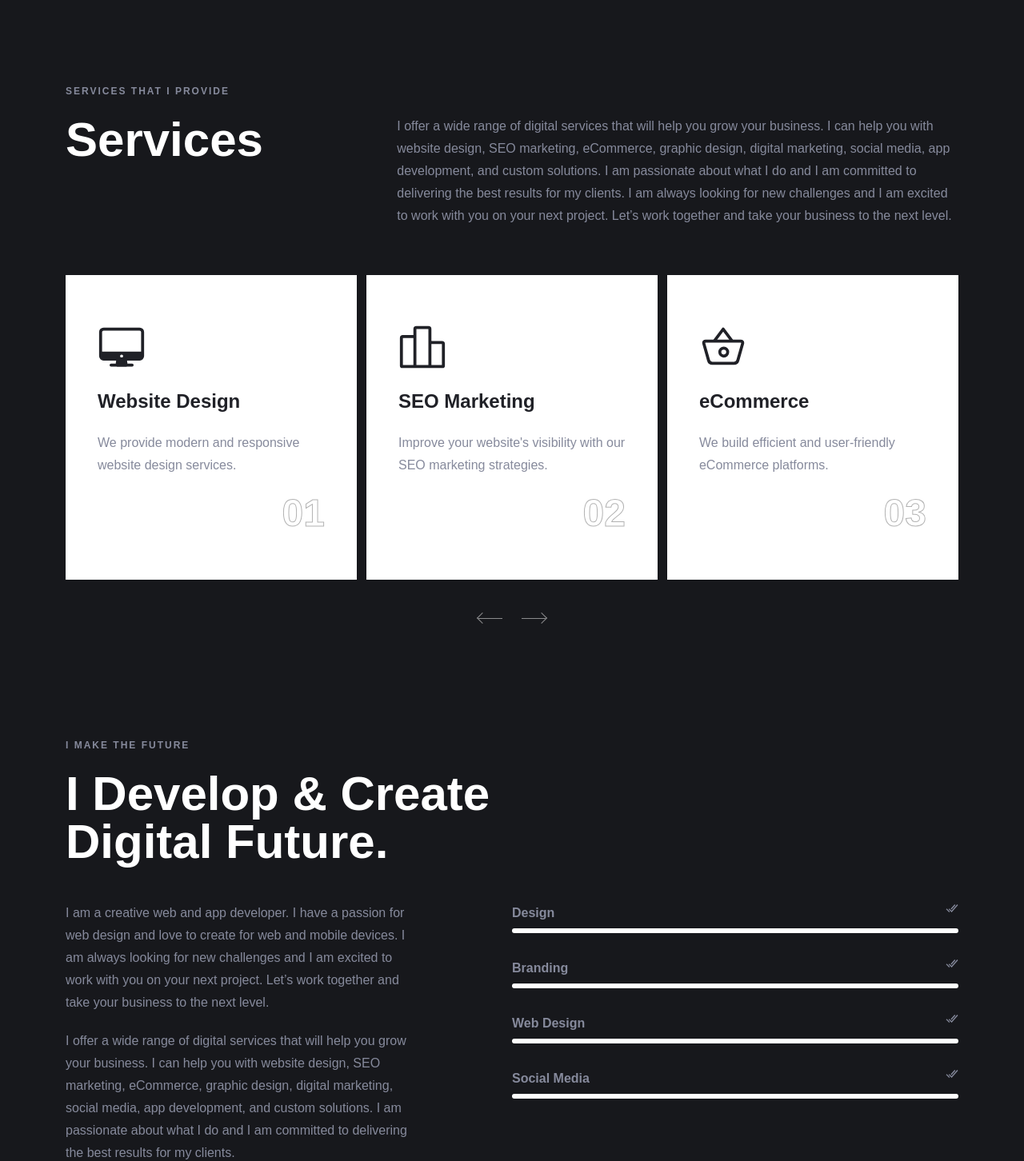
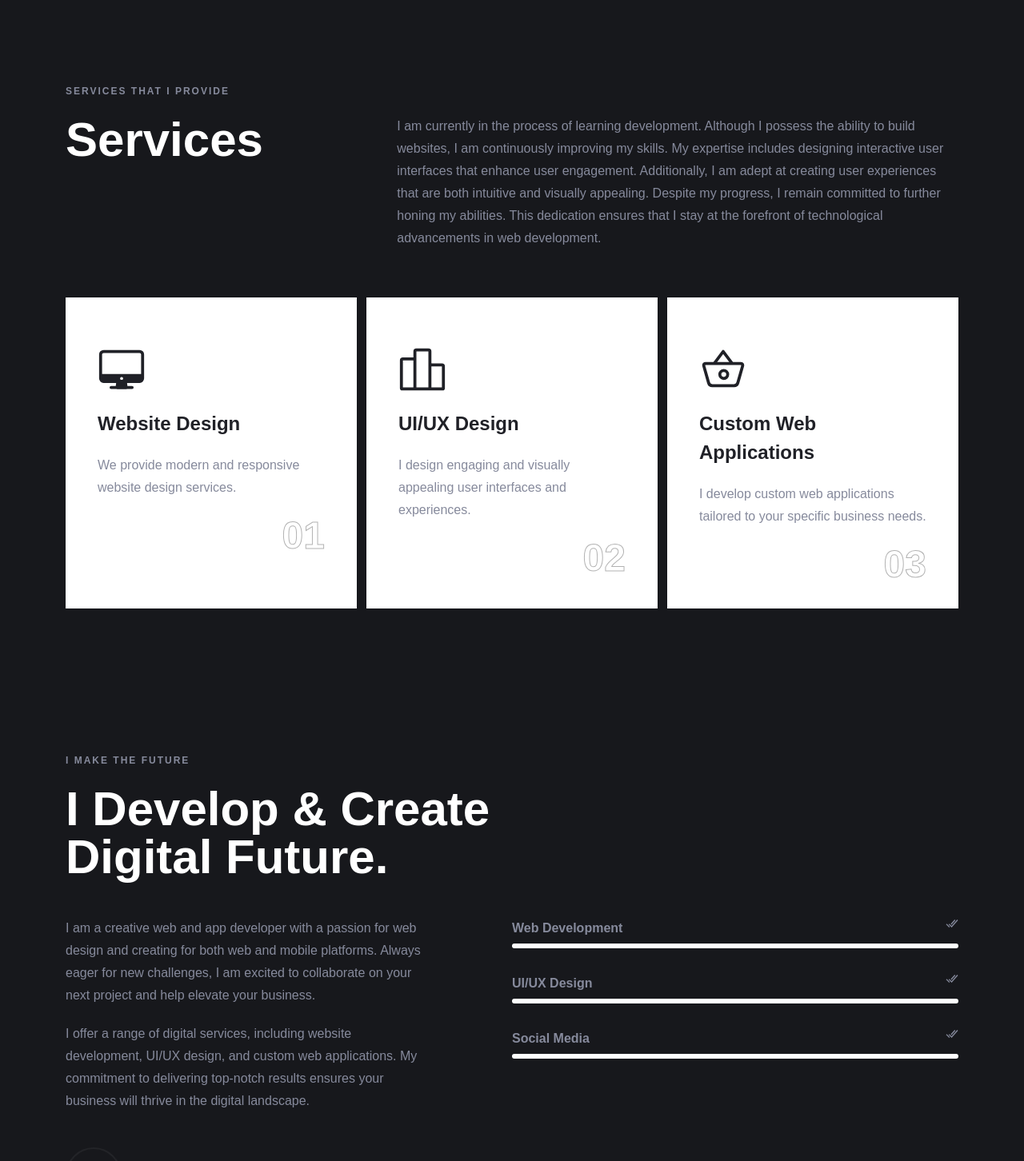
Before and after one commit to Evre-nos/evrenosenpai, a Next.js app: page / in a window 1280 px wide. Shown: the part 724-2176 px from the top of the page at 80% size. Built offline with nearby package versions, Linux system fonts and the light colour scheme; a web font is replaced by a local one.

Commit message:
internal issues fixedd

```diff
--- a/app/layouts/Service.js
+++ b/app/layouts/Service.js
@@ -1,4 +1,4 @@
-"use client"
+"use client";
 
 // Importing necessary components
 import Slider from "@/app/components/Slider";
@@ -9,38 +9,56 @@ const Service = () => {
   return (
     <section id="services" className="service" aria-labelledby="service-label">
       <div className="container">
+        <div className="title-wrapper">
+          <div>
+            <p className="section-subtitle">Services That I Provide</p>
 
-                <div className="title-wrapper">
-
-                    <div>
-                        <p className="section-subtitle">
-                            Services That I Provide
-                        </p>
-
-                        <h2 className="h2 section-title" id="service-label">Services</h2>
+            <h2 className="h2 section-title" id="service-label">
+              Services
+            </h2>
           </div>
 
           <p className="section-text">
-                        I offer a wide range of digital services that will help you grow your business. I can help you with website design, SEO marketing, eCommerce, graphic design, digital marketing, social media, app development, and custom solutions. I am passionate about what I do and I am committed to delivering the best results for my clients. I am always looking for new challenges and I am excited to work with you on your next project. Let’s work together and take your business to the next level.
+            I am currently in the process of learning development. Although I
+            possess the ability to build websites, I am continuously improving
+            my skills. My expertise includes designing interactive user
+            interfaces that enhance user engagement. Additionally, I am adept at
+            creating user experiences that are both intuitive and visually
+            appealing. Despite my progress, I remain committed to further honing
+            my abilities. This dedication ensures that I stay at the forefront
+            of technological advancements in web development.
           </p>
-
         </div>
 
-                <Slider slides={[
-                    { icon: 'IoDesktopOutline', title: 'Website Design', text: 'We provide modern and responsive website design services.', number: '01', link: '#' },
-                    { icon: 'IoPodiumOutline', title: 'SEO Marketing', text: 'Improve your website\'s visibility with our SEO marketing strategies.', number: '02', link: '#' },
-                    { icon: 'IoBasketOutline', title: 'eCommerce', text: 'We build efficient and user-friendly eCommerce platforms.', number: '03', link: '#' },
-                    { icon: 'IoColorFilterOutline', title: 'Graphic Design', text: 'Our graphic design services will help your brand stand out.', number: '04', link: '#' },
-                    { icon: 'IoMegaphoneOutline', title: 'Digital Marketing', text: 'Expand your reach with our comprehensive digital marketing services.', number: '05', link: '#' },
-                    { icon: 'IoChatbubbleOutline', title: 'Social Media', text: 'We can help you engage your audience through social media.', number: '06', link: '#' },
-                    { icon: 'IoPhonePortraitOutline', title: 'App Development', text: 'We develop mobile apps that are intuitive and user-friendly.', number: '07', link: '#' },
-                    { icon: 'IoCodeSlashOutline', title: 'Custom Solutions', text: 'We provide custom solutions for your unique business needs.', number: '08', link: '#' },
-                ]} />
-
+        <Slider
+          slides={[
+            {
+              icon: "IoDesktopOutline",
+              title: "Website Design",
+              text: "We provide modern and responsive website design services.",
+              number: "01",
+              link: "#",
+            },
+            {
+              icon: "IoPodiumOutline",
+              title: "UI/UX Design",
+              text: "I design engaging and visually appealing user interfaces and experiences.",
+              number: "02",
+              link: "#",
+            },
+            {
+              icon: "IoBasketOutline",
+              title: "Custom Web Applications",
+              text: "I develop custom web applications tailored to your specific business needs.",
+              number: "03",
+              link: "#",
+            },
+          ]}
+        />
       </div>
     </section>
-    )
-}
+  );
+};
 
 // Exporting the Service component as the default export of this module
-export default Service
+export default Service;
--- a/app/layouts/Skills.js
+++ b/app/layouts/Skills.js
@@ -1,6 +1,6 @@
 // Importing necessary dependencies and components
-import React from 'react'; // React library
-import { IoCheckmarkDoneSharp } from 'react-icons/io5'; // Icon from react-icons library
+import React from "react"; // React library
+import { IoCheckmarkDoneSharp } from "react-icons/io5"; // Icon from react-icons library
 
 // Skills functional component
 const Skills = () => {
@@ -8,68 +8,64 @@ const Skills = () => {
   return (
     <section id="skills" className="section skills" aria-label="our skills">
       <div className="container">
-
         <p className="section-subtitle">I Make The Future</p>
 
         <h2 className="h2 section-title">I Develop & Create Digital Future.</h2>
 
         <div className="skills-wrapper">
-
           <div>
             <p className="section-text">
-              I am a creative web and app developer. I have a passion for web design and love to create for web and mobile devices. I am always looking for new challenges and I am excited to work with you on your next project. Let’s work together and take your business to the next level.
+              I am a creative web and app developer with a passion for web
+              design and creating for both web and mobile platforms. Always
+              eager for new challenges, I am excited to collaborate on your next
+              project and help elevate your business.
             </p>
 
             <p className="section-text">
-              I offer a wide range of digital services that will help you grow your business. I can help you with website design, SEO marketing, eCommerce, graphic design, digital marketing, social media, app development, and custom solutions. I am passionate about what I do and I am committed to delivering the best results for my clients.
+              I offer a range of digital services, including website
+              development, UI/UX design, and custom web applications. My
+              commitment to delivering top-notch results ensures your business
+              will thrive in the digital landscape.
             </p>
 
-            <a href="#" className="btn has-before">avrenosenpai@gmail.com</a>
+            <a href="#" className="btn has-before">
+              avrenosenpai@gmail.com
+            </a>
           </div>
 
           <div>
-
             <ul className="skills-list">
-
               <li>
                 <div className="progress-wrapper">
-                  <p className="progress-label">Design</p>
+                  <p className="progress-label">Web Development</p>
 
                   <data className="progress-value" value="100">
-                    <IoCheckmarkDoneSharp className="ion-icon" aria-hidden="true" />
+                    <IoCheckmarkDoneSharp
+                      className="ion-icon"
+                      aria-hidden="true"
+                    />
                   </data>
                 </div>
 
                 <div className="progress-bg">
-                  <div className="progress" style={{ width: '100%' }}></div>
+                  <div className="progress" style={{ width: "100%" }}></div>
                 </div>
               </li>
 
               <li>
                 <div className="progress-wrapper">
-                  <p className="progress-label">Branding</p>
+                  <p className="progress-label">UI/UX Design</p>
 
                   <data className="progress-value" value="100">
-                    <IoCheckmarkDoneSharp className="ion-icon" aria-hidden="true" />
+                    <IoCheckmarkDoneSharp
+                      className="ion-icon"
+                      aria-hidden="true"
+                    />
                   </data>
                 </div>
 
                 <div className="progress-bg">
-                  <div className="progress" style={{ width: '100%' }}></div>
-                </div>
-              </li>
-
-              <li>
-                <div className="progress-wrapper">
-                  <p className="progress-label">Web Design</p>
-
-                  <data className="progress-value" value="100">
-                    <IoCheckmarkDoneSharp className="ion-icon" aria-hidden="true" />
-                  </data>
-                </div>
-
-                <div className="progress-bg">
-                  <div className="progress" style={{ width: '100%' }}></div>
+                  <div className="progress" style={{ width: "100%" }}></div>
                 </div>
               </li>
 
@@ -78,25 +74,24 @@ const Skills = () => {
                   <p className="progress-label">Social Media</p>
 
                   <data className="progress-value" value="100">
-                    <IoCheckmarkDoneSharp className="ion-icon" aria-hidden="true" />
+                    <IoCheckmarkDoneSharp
+                      className="ion-icon"
+                      aria-hidden="true"
+                    />
                   </data>
                 </div>
 
                 <div className="progress-bg">
-                  <div className="progress" style={{ width: '100%' }}></div>
+                  <div className="progress" style={{ width: "100%" }}></div>
                 </div>
               </li>
-
             </ul>
-
           </div>
-
         </div>
-
       </div>
     </section>
-  )
-}
+  );
+};
 
 // Exporting the Skills component as the default export of this module
-export default Skills
+export default Skills;
```
Also changed, not shown: app/layouts/Projects.js (+73 -56 lines). Lines whose indentation alone changed are shown as unchanged.
